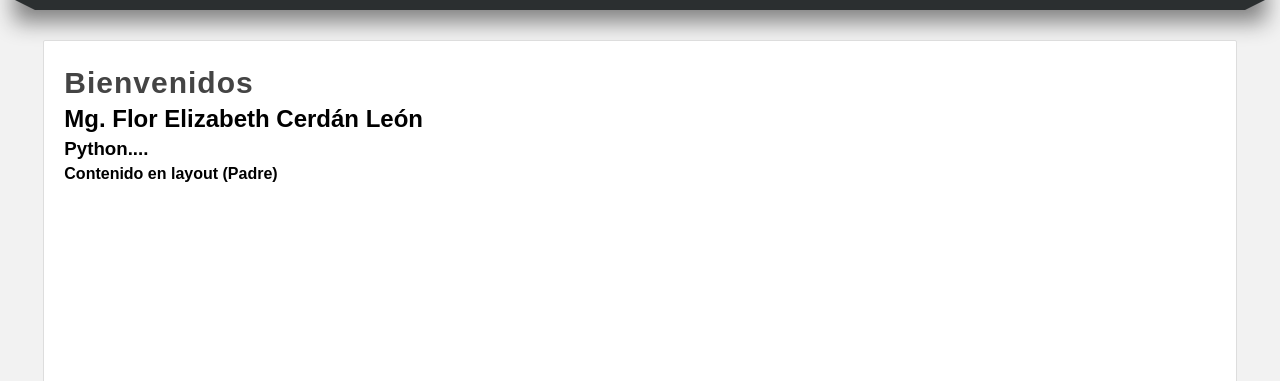
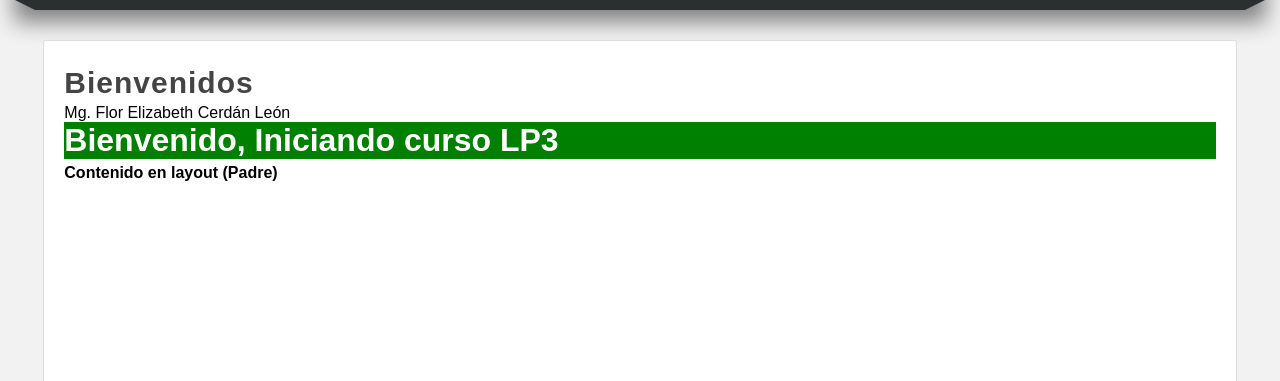
Before and after one commit to cerdanflor/LP3-S3-Semana14, a Django app: page /saludo/ in a window 1280 px wide. Shown: the part 182-563 px from the top of the page. Run offline with Django 3.2, Linux system fonts and the light colour scheme.

Commit message:
Filtros personalizados

```diff
--- a/miapp/templates/saludo.html
+++ b/miapp/templates/saludo.html
@@ -6,7 +6,9 @@
 {% block content %}
 
     <h1 class="title">Bienvenidos</h1>
-    <h2>{{autor_saludo}}</h2>
-    <h3>Python....</h3>
-    {{block.super}}
+    {{autor_saludo}}
+    {% load filters %}
+    {{"Iniciando curso LP3"|saludo|safe}}
+
+    <p>{{block.super}}</p>
 {% endblock %}
--- /dev/null
+++ b/miapp/templatetags/filters.py
@@ -0,0 +1,7 @@
+from django import template
+
+register = template.Library()
+
+@register.filter(name='saludo')
+def saludo(valor):
+    return f"<h1 style='background:green; color:white;'> Bienvenido, {valor} </h1>"
```
Also changed, not shown: miapp/templatetags/__init__.py (added).
